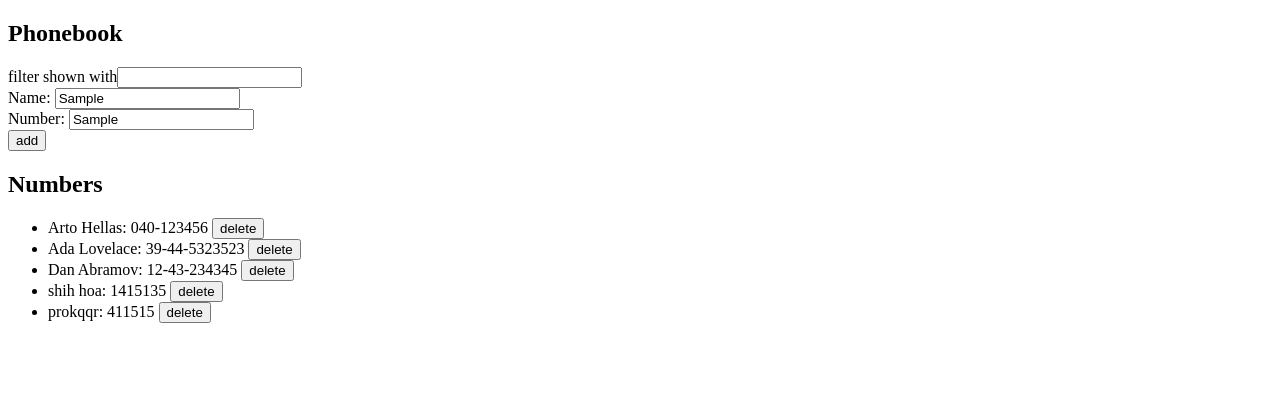
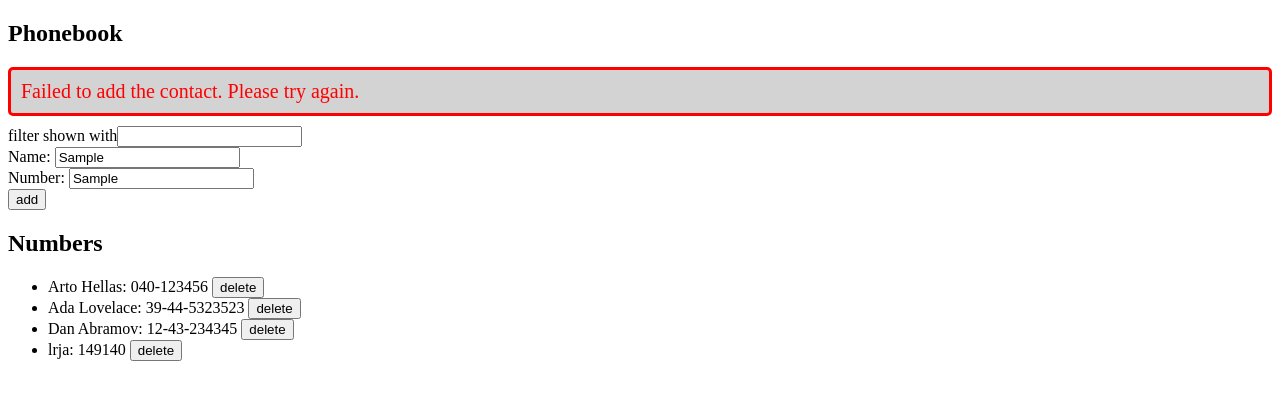
Before and after one commit to hao134/fullstackOpen_2024, a React (Vite) app in the folder part2_hw/phonebook/: page / in a window 1280 px wide. Both pictures are taken after typing "Sample", "Sample" into the empty fields and a click on the button "add". Shown: the top 400 px of the page. Built offline with nearby package versions, Linux system fonts and the light colour scheme; no server answers; data requests are answered from the project's data file.

Commit message:
hw 2.17 edd error message css

```diff
--- a/part2_hw/phonebook/db.json
+++ b/part2_hw/phonebook/db.json
@@ -16,14 +16,9 @@
       "id": "3"
     },
     {
-      "name": "shih hoa",
-      "number": "1415135",
-      "id": "jc9pLxm"
-    },
-    {
-      "name": "prokqqr",
-      "number": "411515",
-      "id": "vm4JwYN"
+      "name": "lrja",
+      "number": "149140",
+      "id": "DRsvQ4W"
     }
   ]
 }
--- a/part2_hw/phonebook/src/App.jsx
+++ b/part2_hw/phonebook/src/App.jsx
@@ -10,7 +10,7 @@ const App = () => {
   const [persons, setPersons] = useState([]);
   const [newPerson, setNewPerson] = useState({ name: "", number: "" });
   const [filter, setFilter] = useState("");
-  const [message, setMessage] = useState(null);
+  const [message, setMessage] = useState({ message: null, type: "message" });
 
   useEffect(() => {
     phonebookServices
@@ -19,7 +19,12 @@ const App = () => {
         setPersons(initialPersons);
       })
       .catch((error) => {
-        alert("Failed to fetch contacts from server.");
+        setMessage(
+          {message:'Failed to fetch contacts from server', type: 'error'}
+        )
+        setTimeout(()=>{
+          setMessage({message:null})
+        }, 3000)
       });
   }, []);
 
@@ -53,9 +58,12 @@ const App = () => {
             resetNewPerson();
           })
           .catch((error) => {
-            alert(
-              `Information of ${existingPerson.name} has already been removed from server`
-            );
+            setMessage(
+              {message:`Information of  ${existingPerson.name} has already been removed from server`, type:'error'}
+            )
+            setTimeout(()=>{
+              setMessage({message:null})
+            }, 3000)
             setPersons(
               persons.filter((person) => person.id !== existingPerson.id)
             );
@@ -74,15 +82,20 @@ const App = () => {
       .then((returnedPerson) => {
         setPersons(persons.concat(returnedPerson));
         setMessage(
-          `Added ${newPerson.name}`
+          {message:`Added ${newPerson.name}`, type:'message'}
         )
         setTimeout(()=>{
-          setMessage(null)
+          setMessage({message:null})
         }, 3000)
         resetNewPerson();
       })
       .catch((error) => {
-        alert("Failed to add the contact. Please try again.");
+        setMessage(
+          {message:'Failed to add the contact. Please try again.', type:'error'}
+        )
+        setTimeout(()=>{
+          setMessage({message:null})
+        }, 3000)
       });
   };
 
@@ -104,9 +117,10 @@ const App = () => {
           setPersons(updatedPersons);
         })
         .catch((error) => {
-          alert(
-            `Failed to delete ${name}. It might have already been removed from the server.`
-          );
+          setMessage({message:`Information of ${name} has already been removed from server`, type:'error'})
+          setTimeout(()=>{
+            setMessage({message:null})
+          }, 3000)
           setPersons(persons.filter((person) => person.id !== id));
         });
     }
@@ -119,7 +133,7 @@ const App = () => {
   return (
     <div>
       <h2>Phonebook</h2>
-      <Notification message={message}/>
+      <Notification message={message.message} type={message.type}/>
       <Filter value={filter} handleFilterChange={handleFilterChange} />
       <PersonForm
         handleAddPerson={handleAddPerson}
--- a/part2_hw/phonebook/src/components/Notification.jsx
+++ b/part2_hw/phonebook/src/components/Notification.jsx
@@ -1,10 +1,10 @@
-const Notification = ({ message }) => {
+const Notification = ({ message, type = 'message'}) => {
     if (message === null) {
         return null
     }
 
     return (
-        <div className="message">
+        <div className={type}>
             {message}
         </div>
     )
--- a/part2_hw/phonebook/src/index.css
+++ b/part2_hw/phonebook/src/index.css
@@ -7,3 +7,13 @@
     padding: 10px;
     margin-bottom: 10px;
   }
+
+.error {
+    color: red;
+    background: lightgrey;
+    font-size: 20px;
+    border-style: solid;
+    border-radius: 5px;
+    padding: 10px;
+    margin-bottom: 10px;
+  }
```
